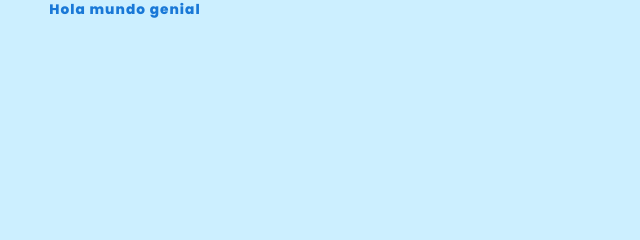
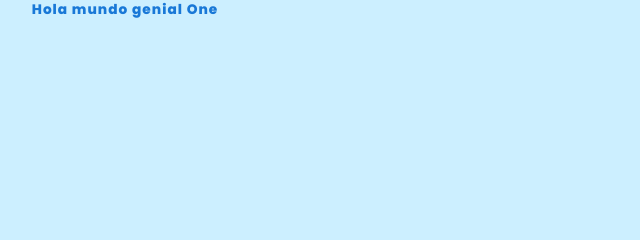
Before and after one commit to wtaype/cartadehawka, a website built with Vite: page index.html in a window 1280 px wide. Shown: the top 240 px of the page, 515-1155 px from the left. Built offline with nearby package versions, Linux system fonts and the light colour scheme.

Commit message:
El mejor proyecto cartadehawka One

```diff
--- a/index.html
+++ b/index.html
@@ -10,6 +10,6 @@
     <script type="module" src="./main.js" defer></script>
   </head>
   <body>
-    <h1>Hola mundo genial</h1>
+    <h1>Hola mundo genial One</h1>
   </body>
 </html>
```
Also changed, not shown: 1 other file.
